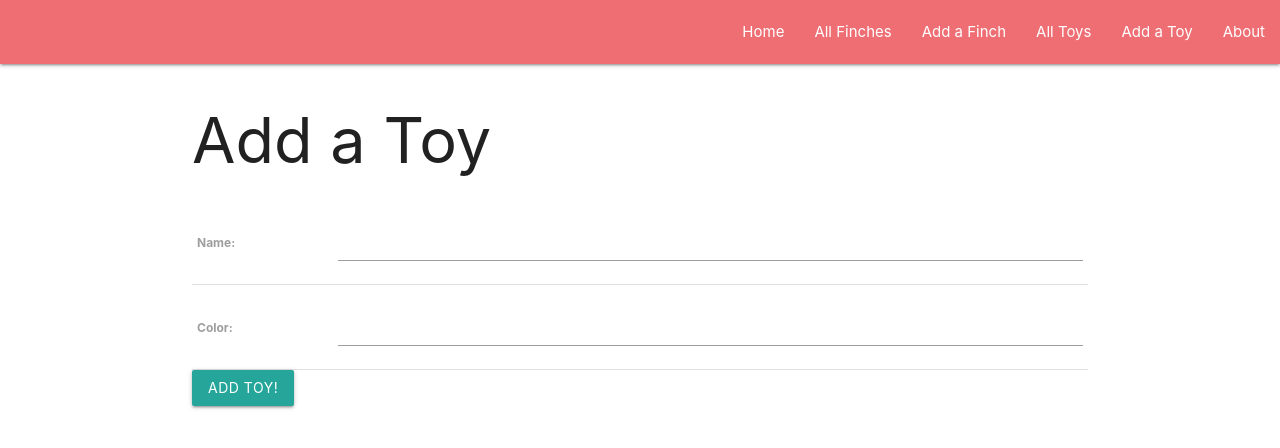
After one commit to donaldadams-sellin/finchcollector, a Django app: page /toys/create/ in a window 1280 px wide. The commit adds this page. Shown: the top 448 px of the page. Run offline with Django 3.2, Linux system fonts and the light colour scheme.

Commit message:
Add Toy model, create update and delete functions as well

```diff
--- a/main_app/models.py
+++ b/main_app/models.py
@@ -1,8 +1,18 @@
 from django.db import models
+from django.db.models.fields.related import ManyToManyField
 from django.urls import reverse
 
 # Create your models here.
 
+class Toy(models.Model):
+    name = models.CharField(max_length=25)
+    color = models.CharField(max_length=25)
+
+    def __str__(self):
+        return f'Toy {self.id} - {self.name}'
+
+    def get_absolute_url(self):
+        return reverse('toys_detail', kwargs={'toy_id': self.id})
 
 
 class Finch(models.Model):
@@ -10,6 +20,7 @@ class Finch(models.Model):
     color = models.CharField(max_length=25)
     favorite_music = models.CharField(max_length=25)
     age = models.IntegerField()
+    toys = ManyToManyField(Toy)
 
     def __str__(self):
         return f'{self.id} - {self.name}'
--- a/main_app/templates/base.html
+++ b/main_app/templates/base.html
@@ -19,6 +19,8 @@
             <li><a href="{% url 'home' %}">Home</a></li>
             <li><a href="{% url 'finches_index' %}">All Finches</a></li>
             <li><a href="{% url 'finches_create' %}">Add a Finch</a></li>
+            <li><a href="{% url 'toys_index' %}">All Toys</a></li>
+            <li><a href="{% url 'toys_create' %}">Add a Toy</a></li>
             <li><a href="{% url 'about' %}">About</a></li>
         </ul>
     </nav>
--- /dev/null
+++ b/main_app/templates/main_app/toy_form.html
@@ -0,0 +1,18 @@
+{% extends 'base.html' %}
+
+{% block content %}
+
+{% if object %}
+<h1>Edit Your Toy</h1>
+{% else %}
+<h1>Add a Toy</h1>
+{% endif %}
+<form action="" method="POST">
+    {% csrf_token %}
+    <table>
+        {{ form.as_table}}
+    </table>
+    <input type="submit" value="Add Toy!" class="btn">
+</form>
+
+{% endblock %}
--- a/main_app/urls.py
+++ b/main_app/urls.py
@@ -4,10 +4,17 @@ from . import views
 urlpatterns = [
     path('', views.home, name='home'),
     path('about/', views.about, name='about'),
+    #Finch Paths
     path('finches/', views.finches_index, name='finches_index'),
     path('finches/<int:finch_id>', views.finches_detail, name='finches_detail'),
     path('finches/create/', views.FinchCreate.as_view(), name='finches_create'),
     path('finches/<int:pk>/update/', views.FinchUpdate.as_view(), name='finches_update'),
     path('finches/<int:pk>/delete/', views.FinchDelete.as_view(), name='finches_delete'),
-    path('finches/<int:finch_id>/add_feeding/', views.add_feeding, name = 'add_feeding')
+    path('finches/<int:finch_id>/add_feeding/', views.add_feeding, name = 'add_feeding'),
+    #Toy Paths
+    path('toys/', views.toys_index, name='toys_index'),
+    path('toys/<int:toy_id>', views.toys_detail, name='toys_detail'),
+    path('toys/create/', views.ToyCreate.as_view(), name='toys_create'),
+    path('toys/<int:pk>/update/', views.ToyUpdate.as_view(), name='toys_update'),
+    path('toys/<int:pk>/delete/', views.ToyDelete.as_view(), name='toys_delete')
 ]
--- a/main_app/views.py
+++ b/main_app/views.py
@@ -1,6 +1,6 @@
 from django.shortcuts import render, redirect
 from django.views.generic.edit import CreateView, UpdateView, DeleteView
-from .models import Finch
+from .models import Finch, Toy
 from .forms import FeedingForm
 
 # Create your views here.
@@ -38,3 +38,23 @@ def add_feeding(request, finch_id):
         new_feeding.finch_id = finch_id
         new_feeding.save()
     return redirect('finches_detail', finch_id=finch_id)
+
+def toys_index(request):
+    toys = Toy.objects.all()
+    return render(request, 'toys/index.html', {'toys':toys})
+
+def toys_detail(request, toy_id):
+    toy = Toy.objects.get(id=toy_id)
+    return render(request, 'toys/detail.html', {'toy' : toy})
+
+class ToyCreate(CreateView):
+    model = Toy
+    fields = '__all__'
+
+class ToyUpdate(UpdateView):
+    model = Toy
+    fields = '__all__'
+
+class ToyDelete(DeleteView):
+    model = Toy
+    success_url = '/toys/'
```
Also changed, not shown: main_app/templates/main_app/toy_confirm_delete.html (added, +15 -0 lines), main_app/templates/toys/detail.html (added, +17 -0 lines), main_app/templates/toys/index.html (added, +12 -0 lines), main_app/migrations/0003_auto_20220112_2348.py (added).
